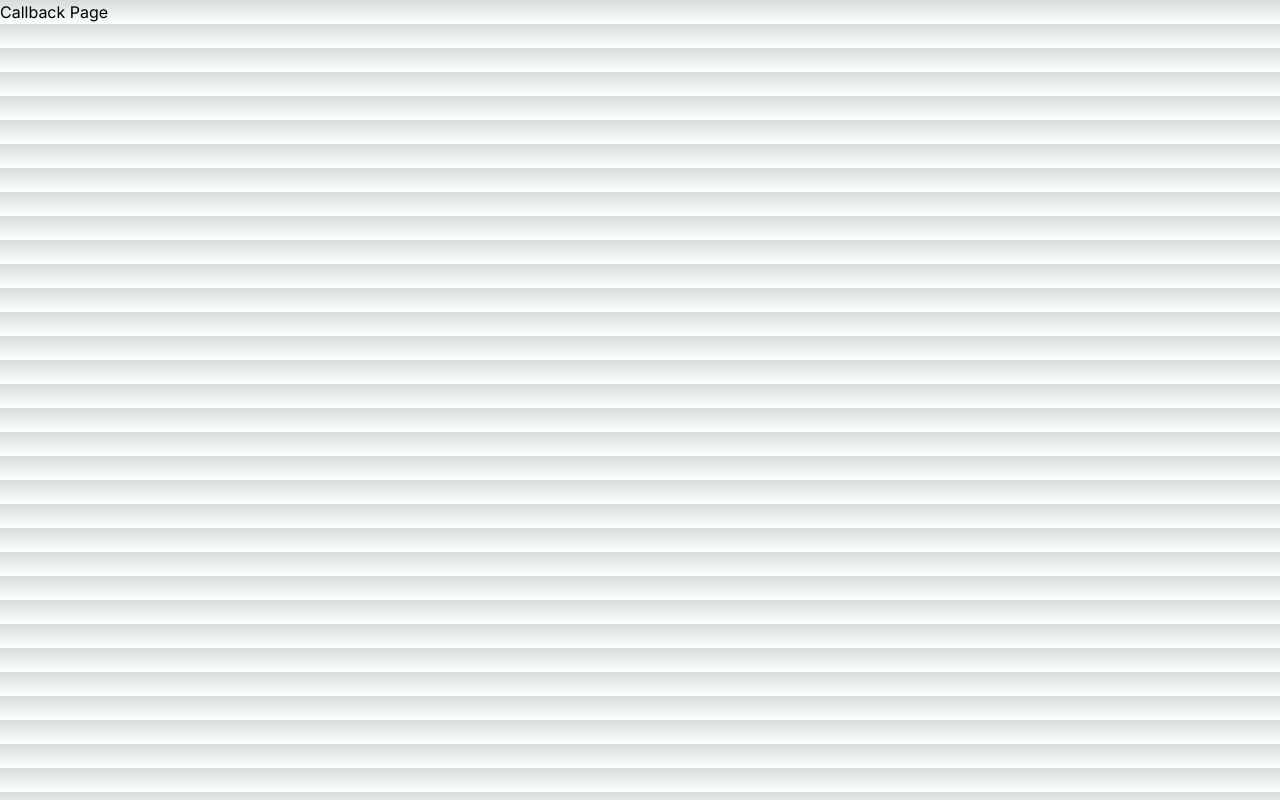
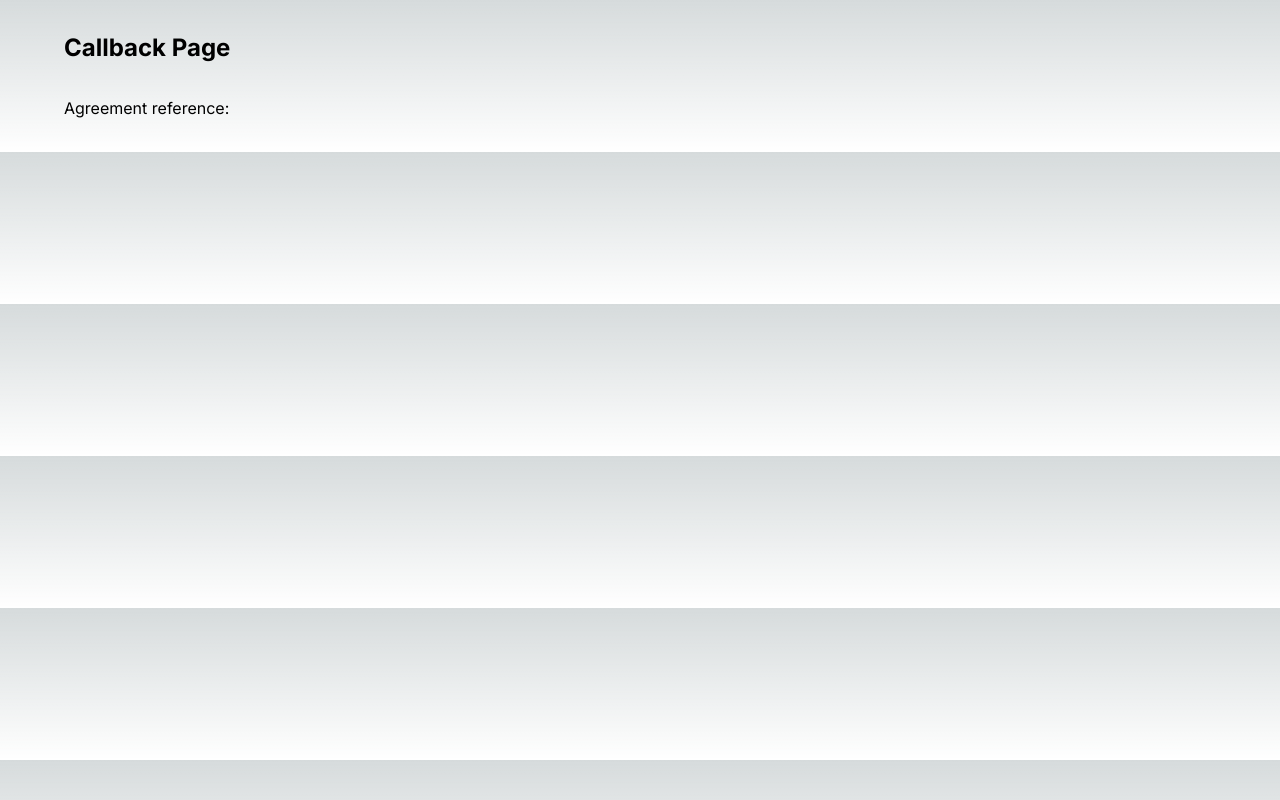
Before and after one commit to danielsteman/gogocardless, a Next.js app in the folder web/: page /callback in a window 1280 px wide. Built offline with nearby package versions, Linux system fonts and the light colour scheme.

Commit message:
refactor

```diff
--- a/web/src/app/callback/page.tsx
+++ b/web/src/app/callback/page.tsx
@@ -15,7 +15,8 @@ const Callback: React.FC = () => {
 
   return (
     <div>
-      <h1>Callback Page</h1>
+      <h1 className='text-2xl pb-8 font-bold'>Callback Page</h1>
+      <div>Agreement reference: {agreementRef}</div>
     </div>
   );
 };
--- a/web/src/app/components/BanksList.tsx
+++ b/web/src/app/components/BanksList.tsx
@@ -29,7 +29,7 @@ async function handleBankClick(id: string) {
 
 export default function BanksList({ banks }: { banks: Bank[] }) {
   return (
-    <div className='px-16 py-8'>
+    <div>
       <h1 className='text-2xl pb-8 font-bold'>Banks</h1>
       <div className='flex flex-col items-start'>
         {banks.map(bank => (
--- a/web/src/app/layout.tsx
+++ b/web/src/app/layout.tsx
@@ -1,12 +1,12 @@
-import type { Metadata } from "next";
-import { Inter } from "next/font/google";
-import "./globals.css";
+import type { Metadata } from 'next';
+import { Inter } from 'next/font/google';
+import './globals.css';
 
-const inter = Inter({ subsets: ["latin"] });
+const inter = Inter({ subsets: ['latin'] });
 
 export const metadata: Metadata = {
-  title: "Create Next App",
-  description: "Generated by create next app",
+  title: 'Create Next App',
+  description: 'Generated by create next app',
 };
 
 export default function RootLayout({
@@ -15,8 +15,10 @@ export default function RootLayout({
   children: React.ReactNode;
 }>) {
   return (
-    <html lang="en">
-      <body className={inter.className}>{children}</body>
+    <html lang='en'>
+      <body className={inter.className}>
+        <div className='px-16 py-8'>{children}</div>
+      </body>
     </html>
   );
 }
```
